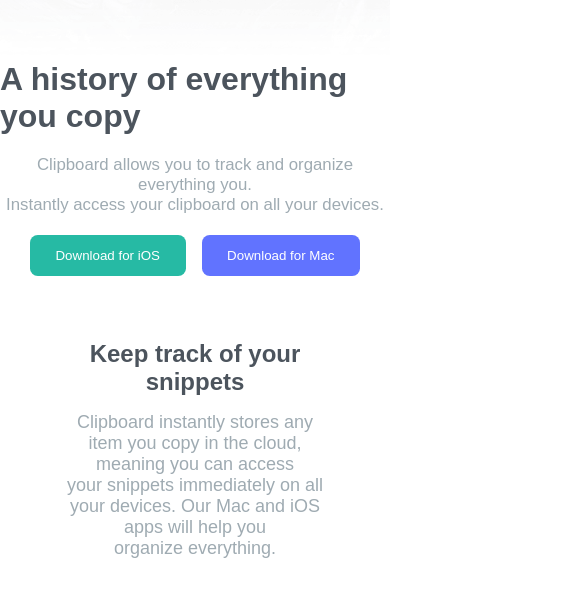
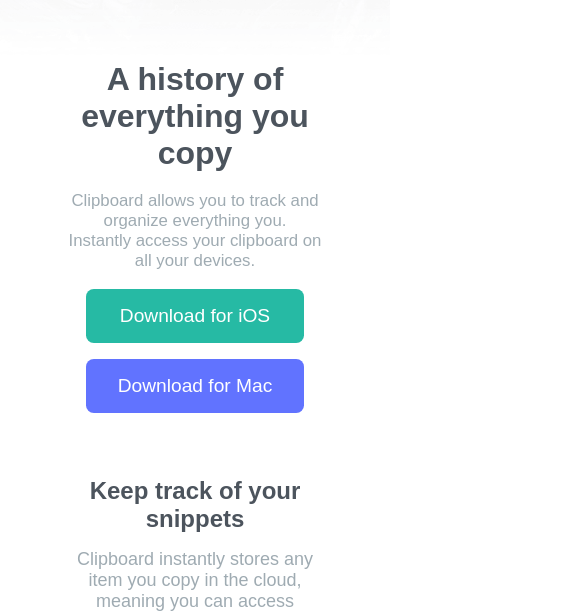
Before and after one commit to NedoxTheCoder/clipboard-landing-page, a plain HTML site: page index.html in a window 390 px wide. Shown: the part 192-805 px from the top of the page, 585 px wide, since content can reach past the window. Drawn offline with Linux system fonts and the light colour scheme; a web font is replaced by a local one.

Commit message:
fixed bugs!

```diff
--- a/style.css
+++ b/style.css
@@ -13,6 +13,8 @@
     justify-content: center;
     align-items: center;
     gap: 1rem;
+    margin: 0rem 4rem;
+    text-align: center;
 }
 
 .logo{
@@ -238,7 +240,7 @@ footer a{
 .social p{
     text-align: center;
 }
-@media screen and (max-width: 800px){
+@media screen and (max-width: 750px){
     .benef{
         flex-direction: column;
     }
@@ -256,4 +258,17 @@ footer a{
     .options{
         flex-direction: column;
     }
+    .mainfooter{
+        flex-direction: column;
+    }
+    .tools{
+        flex-direction: column;
+    }
+    .buttons{
+        flex-direction: column;
+    }
+    .buttons button{
+        padding: 1rem 2rem;
+        font-size: 1.2rem;
+    }
 }
```
